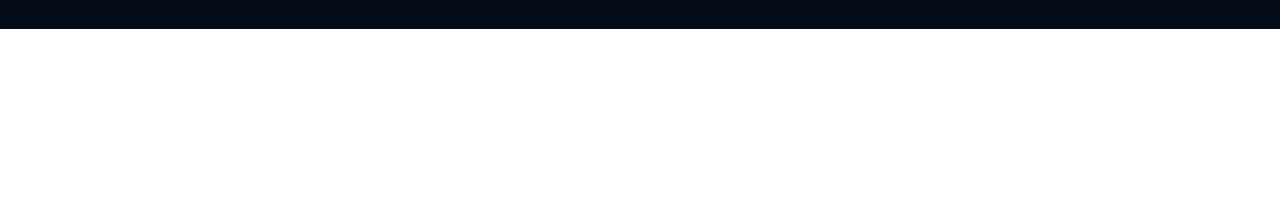
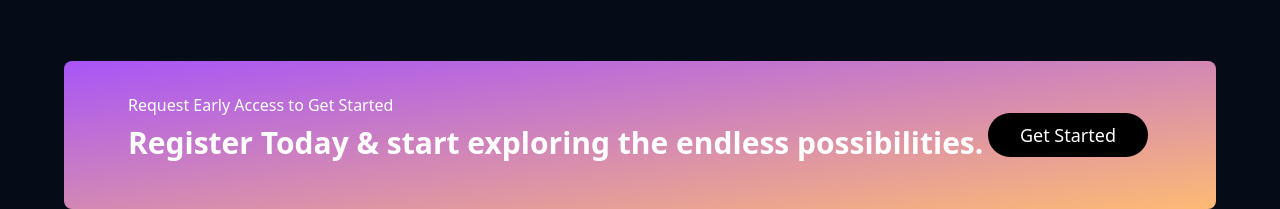
Before and after one commit to jafar-fahimi/gpt3-tailwindcss, a website: page index.html in a window 1280 px wide. Shown: the part 1943-2152 px from the top of the page. Before the commit the page ends 1972 px from the top, so only its background shows below. Drawn offline with Linux system fonts and the light colour scheme.

Commit message:
Register today added

```diff
--- a/index.html
+++ b/index.html
@@ -172,6 +172,13 @@
       </section>
       <!-- end of My App section  -->
 
+      <section class="py-8 px-16 mx-16 mt-8 text-white rounded-lg flex items-center lg:justify-between flex-wrap bg-gradient-to-br from-purple-500 to-orange-300">
+        <div class="mb-2">
+          <p >Request Early Access to Get Started</p>
+          <h3 class="my-2 text-3xl font-bold">Register Today & start exploring the endless possibilities.</h3>
+        </div>
+        <button class="rounded-full mx-auto md:mx-1 py-2 px-8 text-lg bg-black hover:bg-white hover:text-black transition-all delay-700 ease-linear">Get Started</button>
+      </section>
     </main>
 
     <script>
```
Also changed, not shown: dist/output.css.
